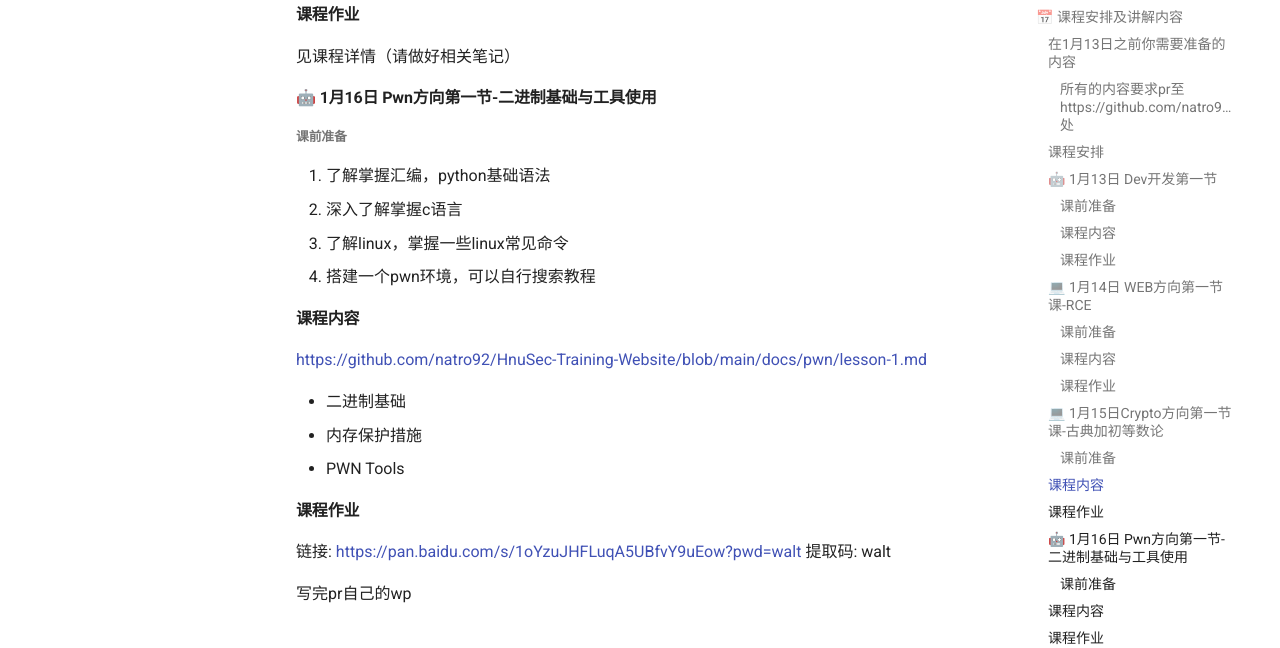
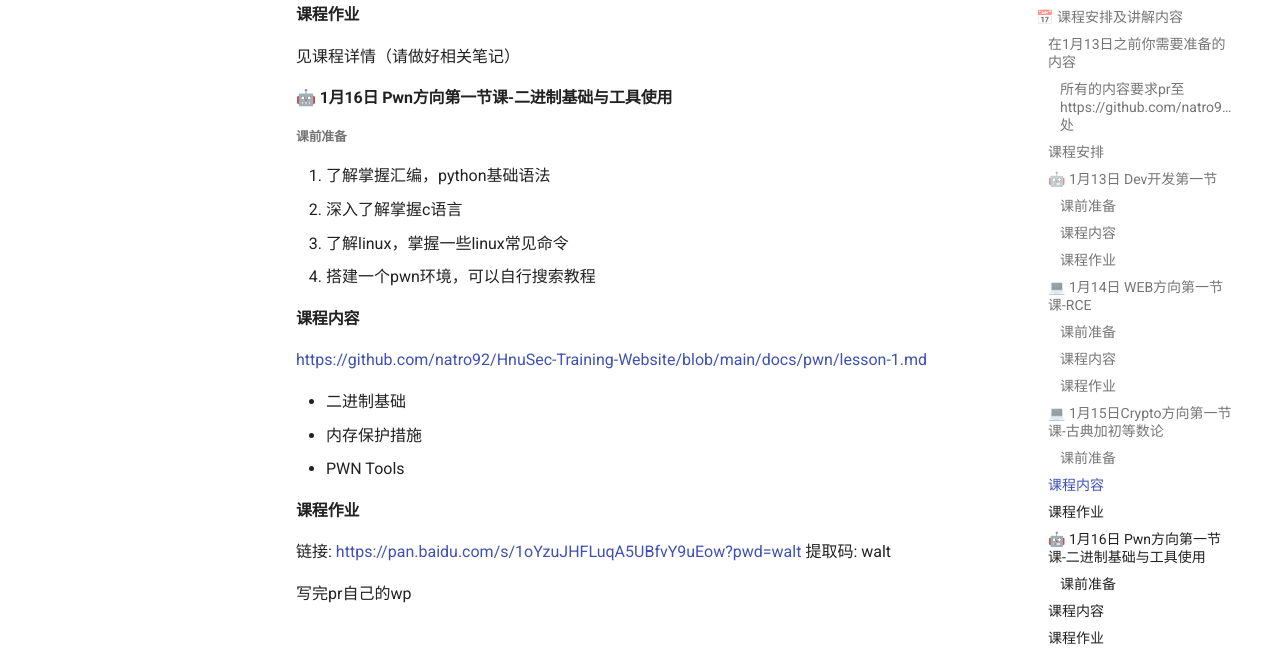
Before and after one commit to natro92/HnuSec-Training-Website, an MkDocs documentation site: the page built from docs/index.md, in a window 1280 px wide and 900 px high, scrolled down 6802 px. Shown: the part 172-820 px from the top of the window. Built offline with MkDocs 1.6.1 and Material for MkDocs 9.7.7, drawn with Linux system fonts in a browser that asks for light colours; comment, search, counter and statistics services are not loaded.

Commit message:
Update index.md

```diff
--- a/docs/index.md
+++ b/docs/index.md
@@ -314,7 +314,7 @@ https://github.com/natro92/HnuSec-Training-Website/blob/main/docs/crypto/lesson-
 见课程详情（请做好相关笔记）
 
 
-#### 🤖 1月16日 Pwn方向第一节-二进制基础与工具使用
+#### 🤖 1月16日 Pwn方向第一节课-二进制基础与工具使用
 
 ##### 课前准备
 1. 了解掌握汇编，python基础语法
```
